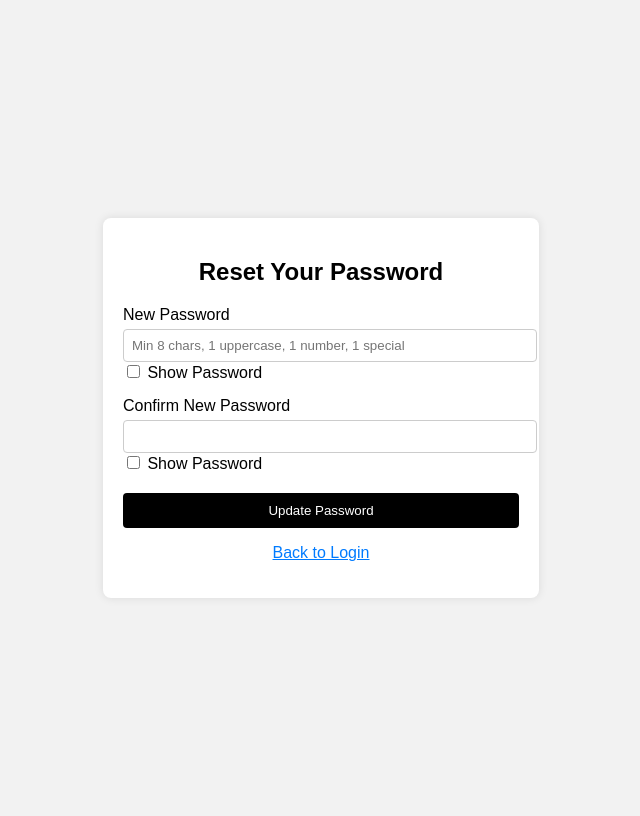
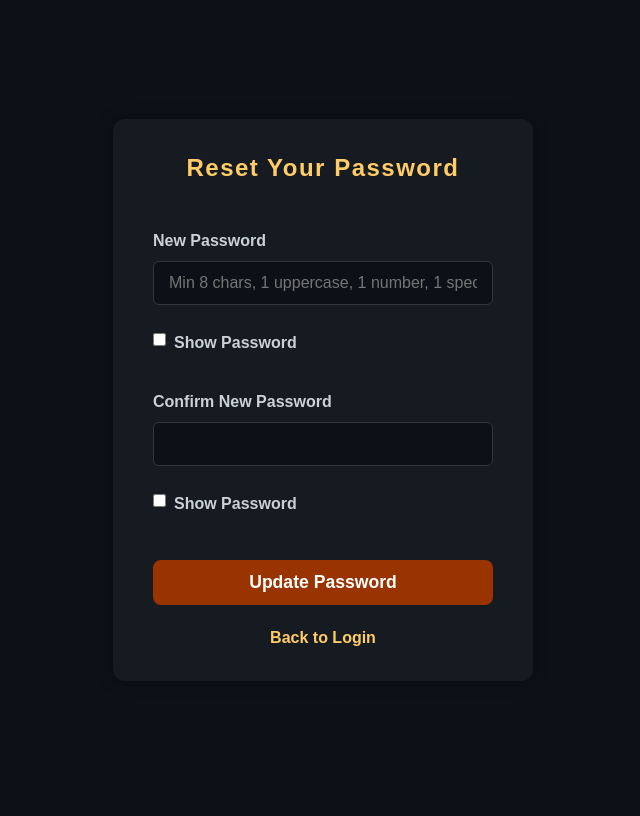
Before and after one commit to Frxncz/ITP222-Final-Project, a PHP site: page /ITP222-FINAL-PROJ/reset_password.php in a window 1280 px wide. Shown: the whole page, without its empty margins (317-957 px from the left). After the commit the page ends 646 px from the top, so only its background shows below. Run offline with PHP 8.4, Linux system fonts and the light colour scheme.

Commit message:
Updated the design of the reset password pages

```diff
--- a/index.html
+++ b/index.html
@@ -113,7 +113,7 @@
     }
 
     .btn-group a:hover {
-      background: #30363d;
+      background: #e65208;
     }
 
     /* Responsive Design for Small Screens */
--- a/reset_password.php
+++ b/reset_password.php
@@ -75,9 +75,120 @@
 <!DOCTYPE html>
 <html lang="en">
 <head>
-  <meta charset="UTF-8">
+  <meta charset="UTF-8" />
   <title>Reset Password</title>
-  <link rel="stylesheet" href="styles.css">
+  <style>
+    /* Reset and global */
+    * {
+      margin: 0;
+      padding: 0;
+      box-sizing: border-box;
+    }
+    body {
+      font-family: Arial, sans-serif;
+      background-color: #0d1117;
+      color: #c9d1d9;
+      line-height: 1.6;
+      display: flex;
+      justify-content: center;
+      align-items: center;
+      height: 100vh;
+      padding: 20px;
+    }
+    a {
+      color: #ffcc66;
+      text-decoration: none;
+      transition: color 0.3s ease;
+    }
+    a:hover {
+      color: #993300;
+    }
+    .login-container {
+      background-color: #161b22;
+      padding: 30px 40px;
+      border-radius: 12px;
+      box-shadow: 0 0 15px rgba(0, 0, 0, 0.4);
+      width: 100%;
+      max-width: 420px;
+    }
+    form {
+      display: flex;
+      flex-direction: column;
+    }
+    h2 {
+      color: #ffcc66;
+      margin-bottom: 25px;
+      text-align: center;
+      letter-spacing: 1.5px;
+    }
+    label {
+      margin-top: 15px;
+      margin-bottom: 8px;
+      font-weight: 600;
+      color: #c9d1d9;
+    }
+    input[type="password"] {
+      padding: 12px 15px;
+      border-radius: 6px;
+      border: 1.5px solid #30363d;
+      background-color: #0d1117;
+      color: #c9d1d9;
+      font-size: 1rem;
+      transition: border-color 0.3s ease;
+    }
+    input[type="password"]:focus {
+      outline: none;
+      border-color: #ffcc66;
+      background-color: #161b22;
+    }
+    input[type="checkbox"] {
+      cursor: pointer;
+      accent-color: #ffcc66;
+      margin-right: 8px;
+      /* remove vertical margins to help align with label */
+      vertical-align: middle;
+    }
+    .password-field {
+      display: flex;
+      align-items: center;
+      margin-top: 10px;
+      margin-bottom: 10px;
+      user-select: none;
+    }
+    button {
+      margin-top: 25px;
+      padding: 12px 15px;
+      background-color: #993300;
+      color: #fff;
+      border: none;
+      border-radius: 8px;
+      font-weight: 700;
+      font-size: 1.1rem;
+      cursor: pointer;
+      transition: background-color 0.3s ease;
+    }
+    button:hover {
+      background-color: #ffcc66;
+      color: #000;
+    }
+    p {
+      margin-top: 20px;
+      text-align: center;
+      color: #c9d1d9;
+    }
+    p a {
+      font-weight: 600;
+    }
+    /* Error message */
+    p.error-message {
+      color: #ff4d4d;
+      background-color: #3b1a1a;
+      padding: 10px 15px;
+      border-radius: 8px;
+      margin-bottom: 15px;
+      text-align: center;
+    }
+  </style>
 </head>
 <body>
   <div class="login-container">
@@ -85,16 +196,24 @@
       <h2>Reset Your Password</h2>
 
       <?php if (isset($_SESSION['error'])): ?>
-        <p style="color:red;"><?php echo $_SESSION['error']; unset($_SESSION['error']); ?></p>
+        <p class="error-message"><?php echo $_SESSION['error']; unset($_SESSION['error']); ?></p>
       <?php endif; ?>
 
       <label for="password">New Password</label>
       <input type="password" name="password" id="password" required placeholder="Min 8 chars, 1 uppercase, 1 number, 1 special">
-      <input type="checkbox" onclick="togglePassword('password')"> Show Password
+
+      <div class="password-field">
+        <input type="checkbox" id="show_password" onclick="togglePassword('password')">
+        <label for="show_password">Show Password</label>
+      </div>
 
       <label for="confirm_password">Confirm New Password</label>
       <input type="password" name="confirm_password" id="confirm_password" required>
-      <input type="checkbox" onclick="togglePassword('confirm_password')"> Show Password
+
+      <div class="password-field">
+        <input type="checkbox" id="show_confirm_password" onclick="togglePassword('confirm_password')">
+        <label for="show_confirm_password">Show Password</label>
+      </div>
 
       <button type="submit">Update Password</button>
       <p><a href="login.php">Back to Login</a></p>
```
Also changed, not shown: forgot-password.php (+108 -5 lines), forgot_password.html (+78 -1 lines).
